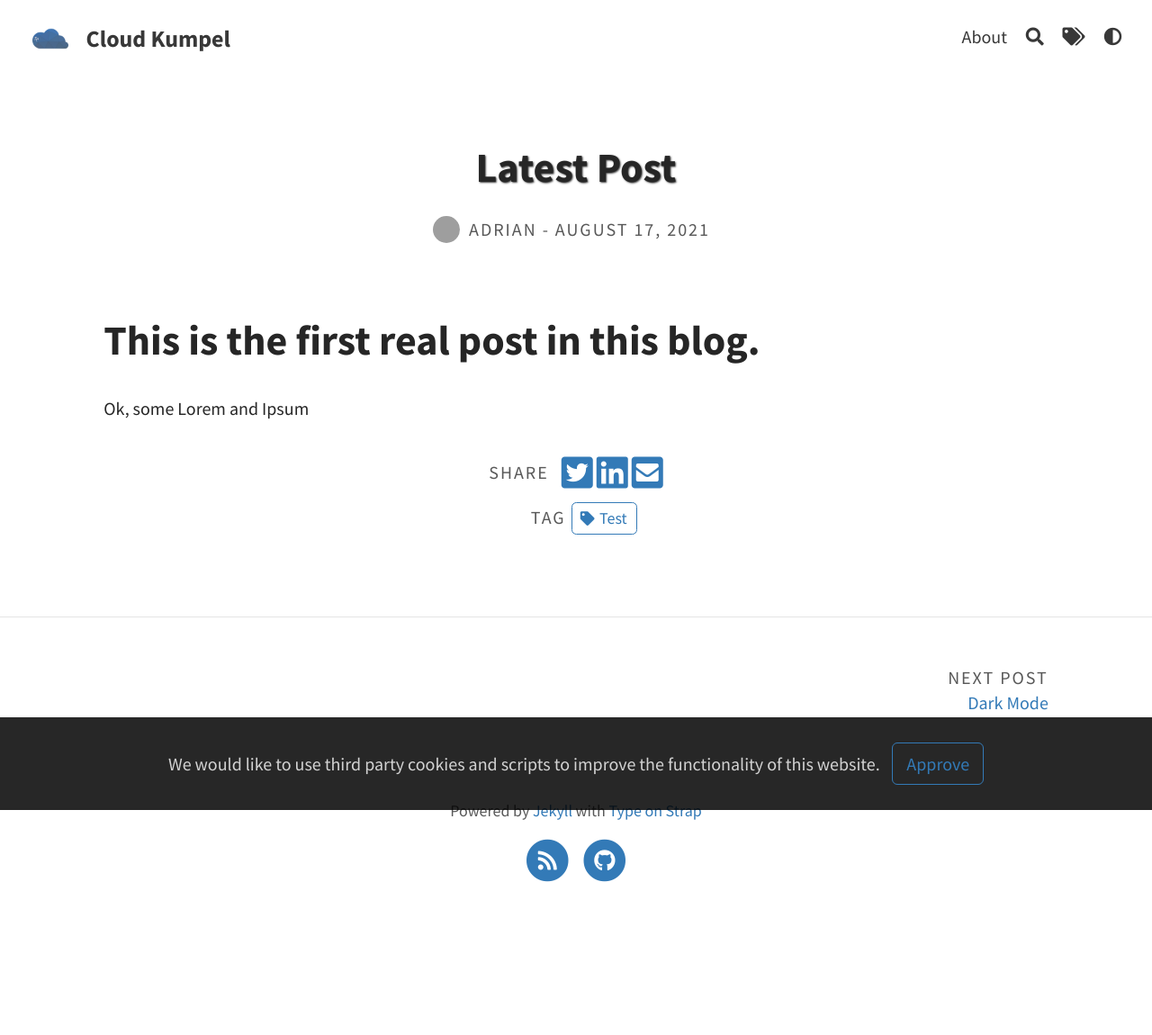
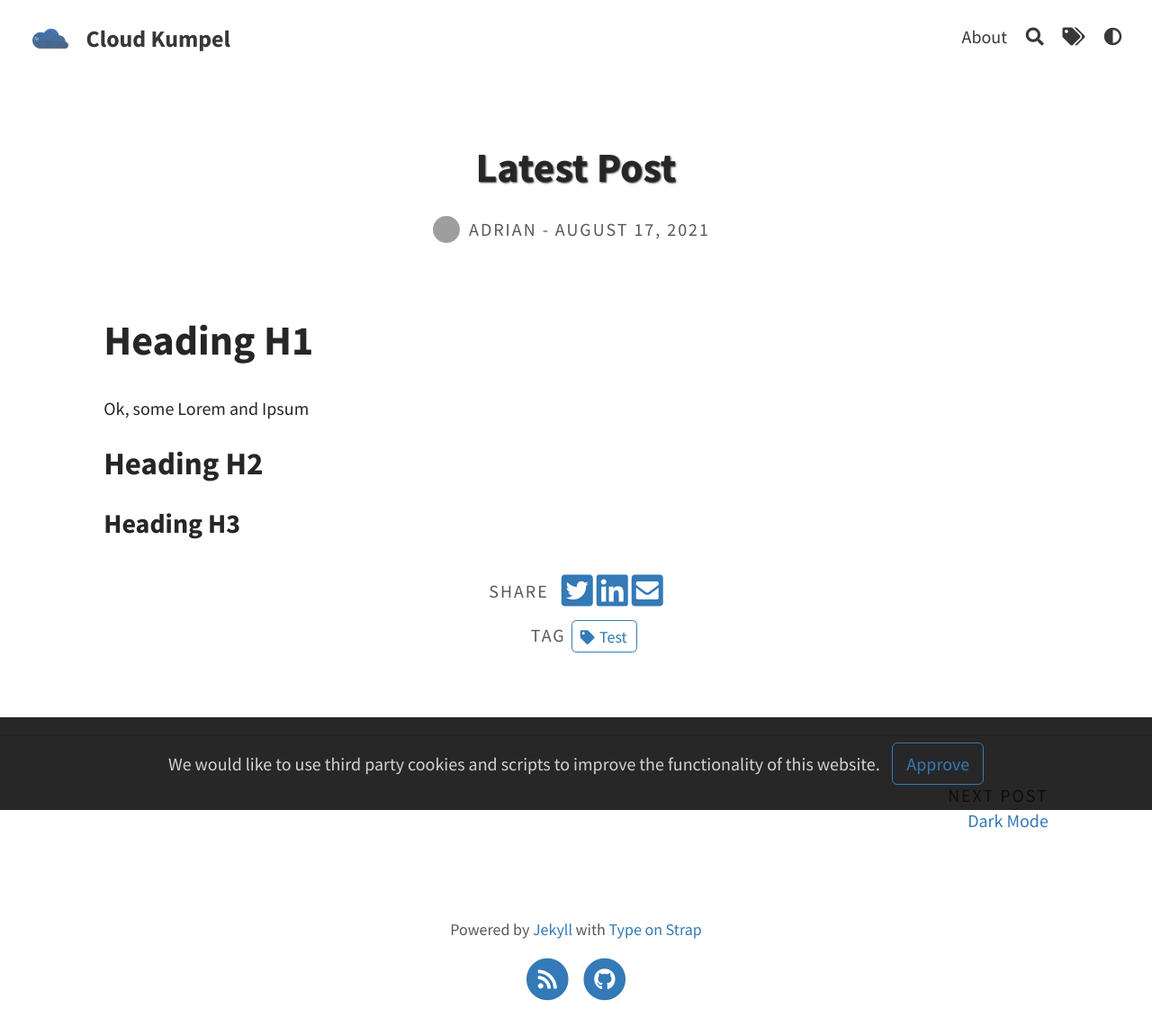
Before and after one commit to Cloud-Kumpel/CloudKumpel, a Jekyll site: the page built from _posts/2021-08-17-Latest-Post.md, in a window 1280 px wide. Shown: the whole page at 90% size. Built offline with Jekyll 4.4.1, drawn with Linux system fonts in a browser that asks for light colours; comment, search, counter and statistics services are not loaded; before the commit the page ends 1019 px from its top, so only the background shows below that; grey boxes are pictures that could not be loaded.

Commit message:
Update 2021-08-17-Latest-Post.md

```diff
--- a/_posts/2021-08-17-Latest-Post.md
+++ b/_posts/2021-08-17-Latest-Post.md
@@ -5,6 +5,9 @@ tags: [Test]
 author: get-adr
 excerpt_separator: <!--more-->
 ---
-# This is the first real post in this blog.
+# Heading H1
 <!--more-->
 Ok, some Lorem and Ipsum
+## Heading H2
+
+### Heading H3
```
